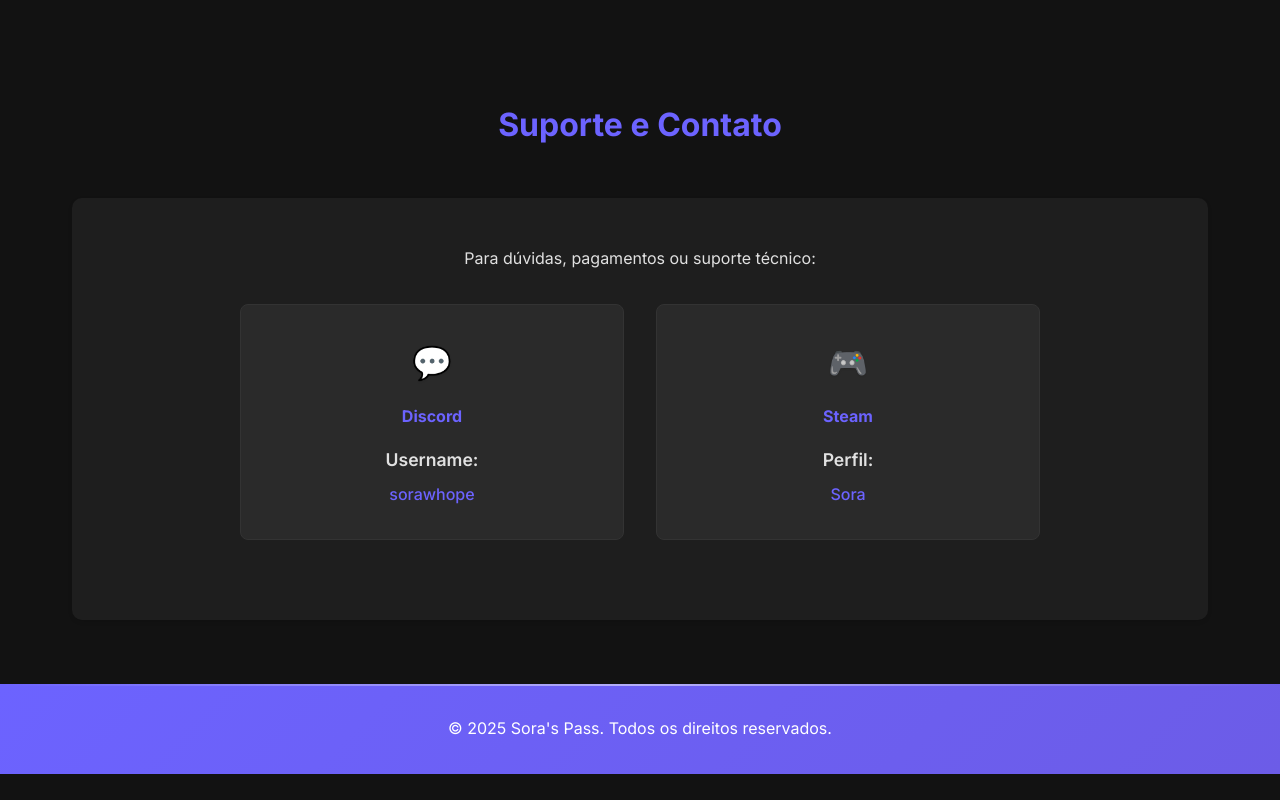
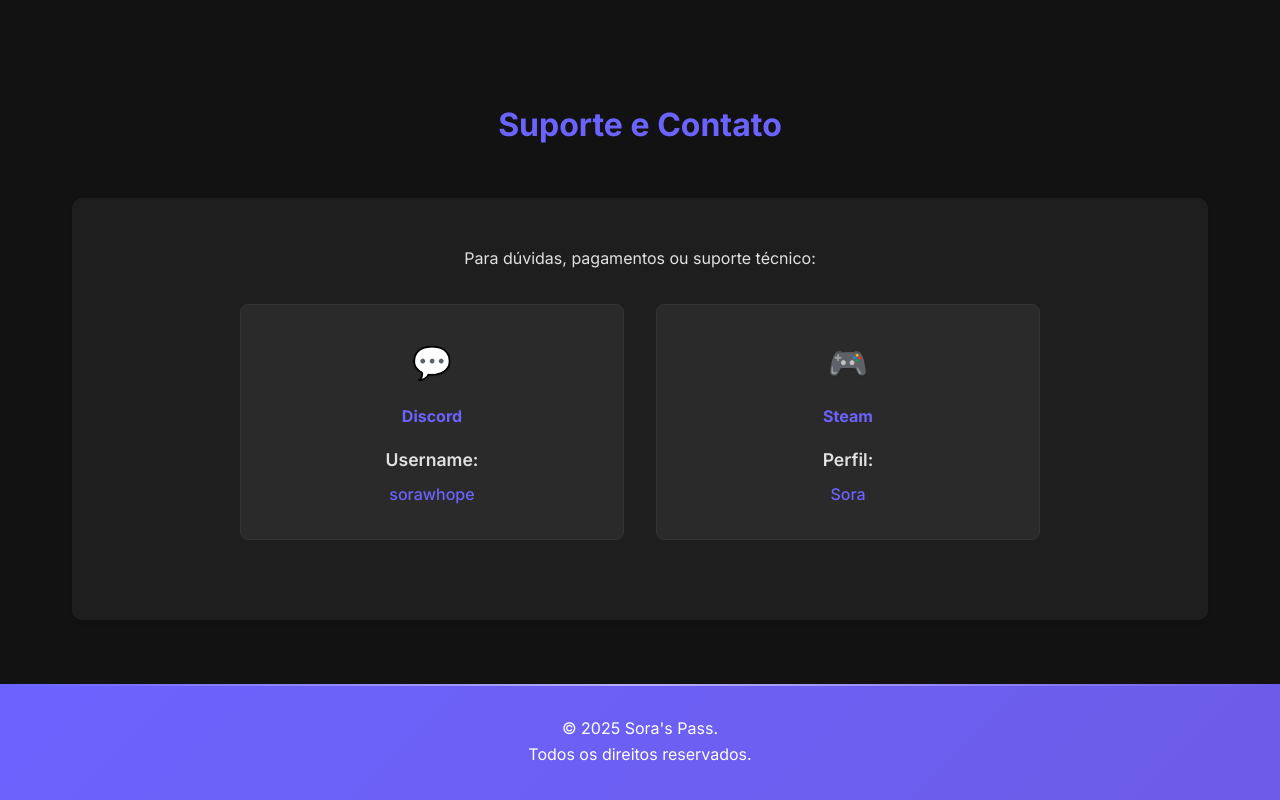
Before and after one commit to LukystarWar/sorapass, a website: page index.html in a window 1280 px wide. Shown: the part 3908-4708 px from the top of the page. Before the commit the page ends 4682 px from the top, so only its background shows below. Drawn offline with Linux system fonts and the light colour scheme; no server answers.

Commit message:
alterado organização do footer

```diff
--- a/assets/js/biblioteca.js
+++ b/assets/js/biblioteca.js
@@ -248,7 +248,7 @@
                 src="${imageUrl}"
                 alt="${game.name || 'Jogo'}"
                 loading="lazy"
-                onerror="this.parentElement.innerHTML='<div class=\\"game-image-placeholder\\">🎮</div>
+                onerror="this.parentElement.innerHTML='<div class=\\"game-image-placeholder\\"></div>
         </div>
         <div class="game-info">
             <h3 class="game-title">${game.name || 'Nome indisponível'}</h3>
--- a/index.html
+++ b/index.html
@@ -276,7 +276,8 @@
 
     <!-- Footer -->
     <footer class="footer">
-        <p>&copy; 2025 Sora's Pass. Todos os direitos reservados.</p>
+        <p>&copy; 2025 Sora's Pass.</p>
+        <p>Todos os direitos reservados.</p>
     </footer>
 </body>
 <script src="assets/js/biblioteca.js"></script>
```
